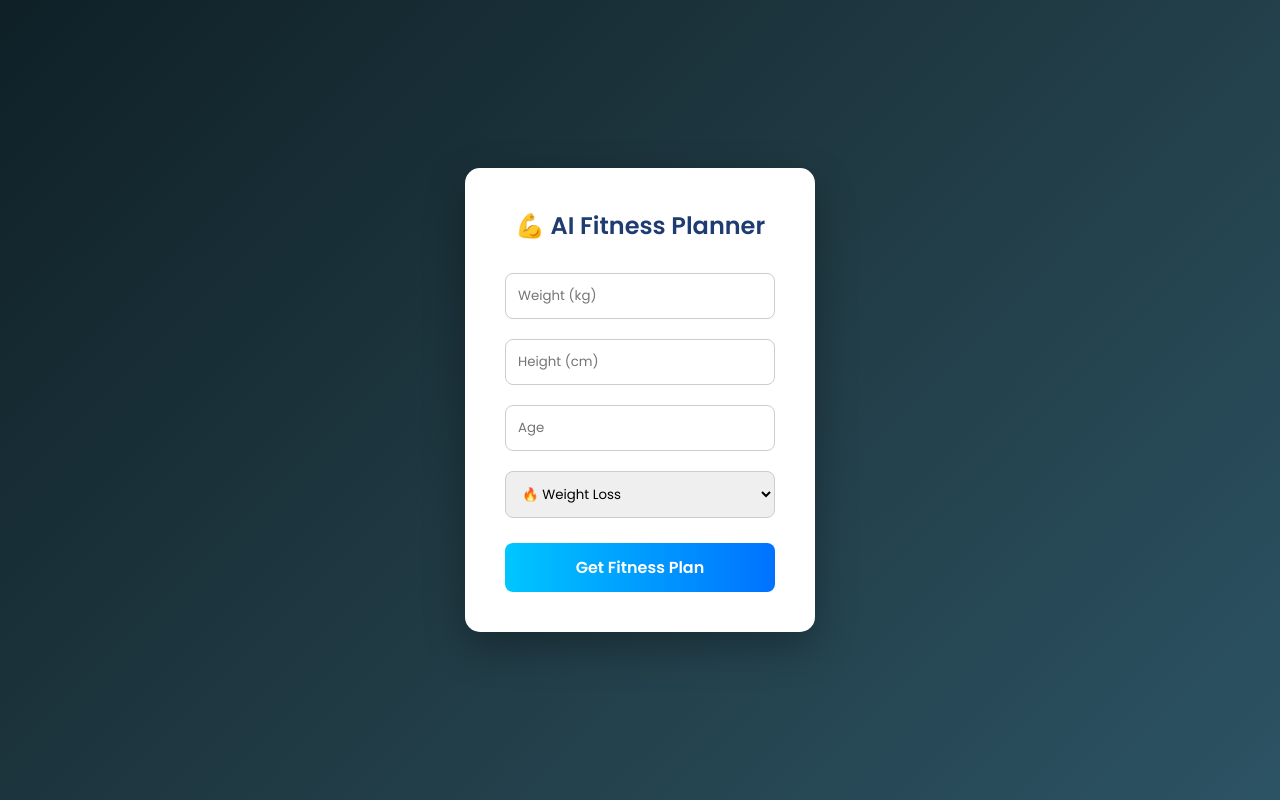
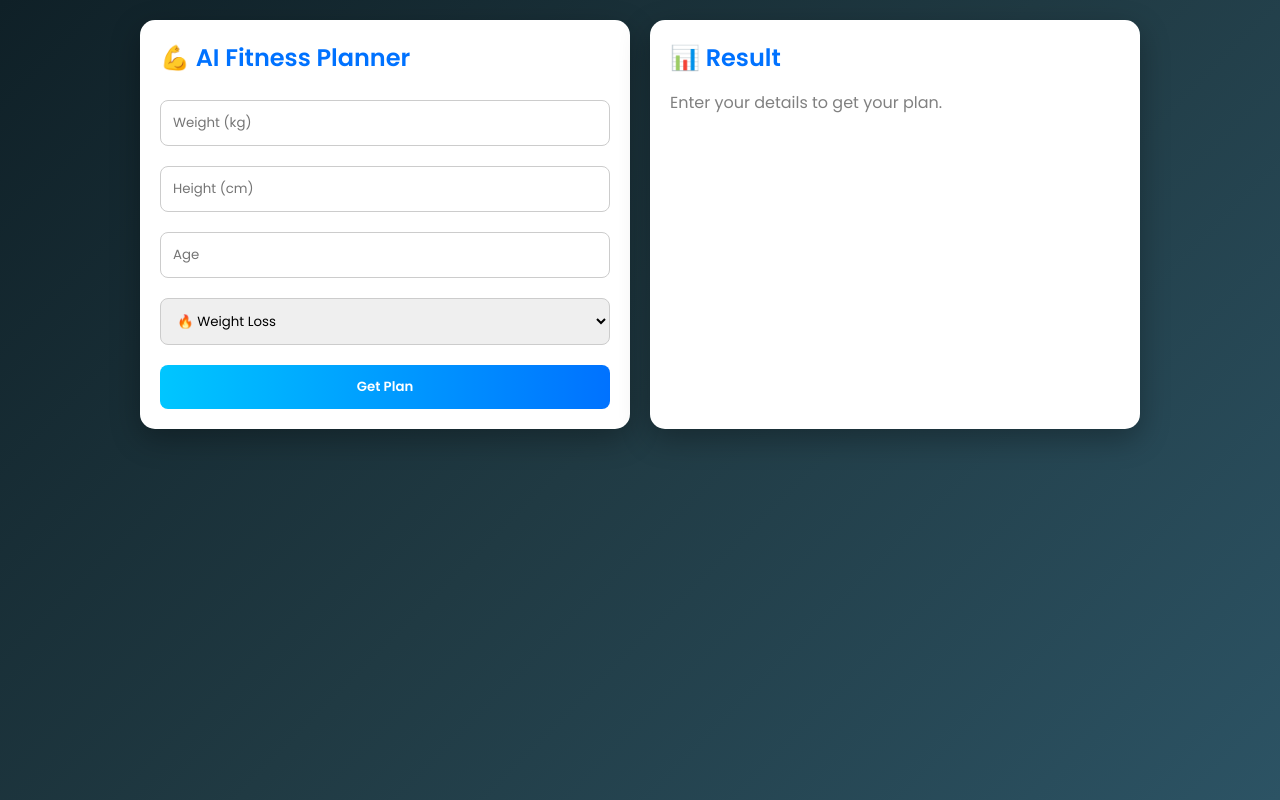
Before and after one commit to Ukkojid/Fitness-Tracker, a Flask app: page / in a window 1280 px wide. Run offline with Flask 3, Linux system fonts and the light colour scheme.

Commit message:
UI change

```diff
--- a/api/index.py
+++ b/api/index.py
@@ -3,15 +3,34 @@ import pandas as pd
 from sklearn.tree import DecisionTreeClassifier
 from sklearn.preprocessing import LabelEncoder
 import os
+import warnings
+from sklearn.exceptions import DataConversionWarning
+
+# Remove warnings
+warnings.filterwarnings("ignore")
+warnings.filterwarnings("ignore", category=UserWarning)
+warnings.filterwarnings("ignore", category=DataConversionWarning)
 
 # Fix paths for Vercel
 BASE_DIR = os.path.dirname(__file__)
 
 app = Flask(__name__, template_folder="../templates")
 
-# Load dataset safely
+# Load dataset
 data_path = os.path.join(BASE_DIR, "../fitness_data.csv")
 data = pd.read_csv(data_path)
+
+# 🔥 IMPORTANT: Reduce plan categories (fix ML issue)
+def simplify_plan(plan):
+    plan = plan.lower()
+    if "loss" in plan or "cardio" in plan or "fat" in plan:
+        return "weight_loss"
+    elif "gain" in plan or "muscle" in plan or "strength" in plan:
+        return "weight_gain"
+    else:
+        return "maintenance"
+
+data['plan'] = data['plan'].apply(simplify_plan)
 
 # Encoding
 le_goal = LabelEncoder()
@@ -54,6 +73,15 @@ def get_progress(weight, ideal):
         return f"You need to gain {abs(diff)} kg"
     else:
         return "You are at ideal weight"
+
+# Convert ML output to readable text
+def format_plan(plan):
+    if plan == "weight_loss":
+        return "Cardio + Fat loss workout"
+    elif plan == "weight_gain":
+        return "Strength training + Muscle gain"
+    else:
+        return "Balanced fitness routine"
 
 def get_workout_plan(category, goal):
     if category == "Overweight":
@@ -153,9 +181,9 @@ def home():
             )
 
             prediction = model.predict(input_data)
-            plan = le_plan.inverse_transform(prediction)[0]
+            plan_raw = le_plan.inverse_transform(prediction)[0]
+            plan = format_plan(plan_raw)
 
-            # Extra features
             workout = get_workout_plan(category, goal)
             diet = get_diet_plan(category, goal)
             tip = get_tip(goal)
@@ -183,15 +211,14 @@ def home():
             result = {
                 "bmi": "Error",
                 "category": "Invalid input",
-                "plan": str(e),
-                "workout": "-",
-                "diet": "-",
-                "tip": "-",
-                "ideal": "-",
-                "progress": "-"
+                "plan": str(e)
             }
 
     return render_template("index.html", result=result)
 
 # Vercel config
 app.debug = False
+
+# Local run
+if __name__ == "__main__":
+    app.run(debug=True)
--- a/templates/index.html
+++ b/templates/index.html
@@ -5,11 +5,7 @@
   <meta name="viewport" content="width=device-width, initial-scale=1.0" />
   <title>AI Fitness System</title>
 
-    <!-- Google Font -->
-    <link
-      href="https://fonts.googleapis.com/css2?family=Poppins:wght@300;400;600&display=swap"
-      rel="stylesheet"
-    />
+  <link href="https://fonts.googleapis.com/css2?family=Poppins:wght@300;400;600&display=swap" rel="stylesheet"/>
 
 <style>
   * {
@@ -20,97 +16,123 @@
   }
 
   body {
-        height: 100vh;
     background: linear-gradient(135deg, #0f2027, #203a43, #2c5364);
-        display: flex;
-        justify-content: center;
-        align-items: center;
+    min-height: 100vh;
+    padding: 20px;
   }
 
   .container {
-        background: #ffffff;
-        padding: 40px;
-        width: 350px;
-        border-radius: 15px;
-        box-shadow: 0 15px 40px rgba(0, 0, 0, 0.3);
-        text-align: center;
-        animation: fadeIn 0.8s ease-in-out;
+    max-width: 1000px;
+    margin: auto;
+    display: flex;
+    gap: 20px;
+    flex-wrap: wrap; /* ✅ important */
   }
 
-      @keyframes fadeIn {
-        from {
-          opacity: 0;
-          transform: translateY(20px);
-        }
-        to {
-          opacity: 1;
-          transform: translateY(0);
-        }
+  .form-box, .result-box {
+    background: white;
+    padding: 20px;
+    border-radius: 15px;
+    box-shadow: 0 10px 30px rgba(0,0,0,0.3);
+    flex: 1;
+    min-width: 300px; /* ✅ responsive fix */
   }
 
   h2 {
-        margin-bottom: 20px;
-        color: #1e3c72;
+    margin-bottom: 15px;
+    color: #0072ff;
   }
 
-      input,
-      select {
+  input, select {
     width: 100%;
     padding: 12px;
     margin: 10px 0;
     border-radius: 8px;
     border: 1px solid #ccc;
-        outline: none;
-        transition: 0.3s;
   }
 
-      input:focus,
-      select:focus {
-        border-color: #00c6ff;
-        box-shadow: 0 0 5px rgba(0, 198, 255, 0.5);
+  input:focus, select:focus {
+    border-color: #0072ff;
+    box-shadow: 0 0 5px rgba(0,114,255,0.5);
   }
 
   button {
     width: 100%;
     padding: 12px;
-        margin-top: 15px;
+    margin-top: 10px;
     border: none;
     border-radius: 8px;
     background: linear-gradient(90deg, #00c6ff, #0072ff);
     color: white;
-        font-size: 16px;
     font-weight: 600;
     cursor: pointer;
-        transition: 0.3s;
   }
 
-      button:hover {
-        transform: translateY(-2px);
-        box-shadow: 0 8px 20px rgba(0, 114, 255, 0.4);
+  .card {
+    background: #f4f7fb;
+    padding: 12px;
+    border-radius: 10px;
+    margin-bottom: 10px;
   }
 
-      .result {
-        margin-top: 20px;
-        padding: 15px;
-        background: #f5f7fa;
-        border-radius: 10px;
-        text-align: left;
+  .badge {
+    padding: 5px 10px;
+    border-radius: 20px;
+    color: white;
+    font-size: 12px;
   }
 
-      .result h3 {
-        margin-bottom: 10px;
-        color: #0072ff;
+  .underweight { background: orange; }
+  .normal { background: green; }
+  .overweight { background: red; }
+
+  ul {
+    margin-top: 5px;
+    padding-left: 15px;
   }
 
-      .result p {
-        margin: 5px 0;
+  li {
     font-size: 14px;
+    margin-bottom: 3px;
+  }
+
+  .section-title {
+    margin-top: 15px;
+    margin-bottom: 5px;
+    font-weight: 600;
+  }
+
+  /* ✅ MOBILE VIEW */
+  @media (max-width: 768px) {
+    .container {
+      flex-direction: column; /* stack vertically */
+    }
+
+    body {
+      padding: 10px;
+    }
+
+    .form-box, .result-box {
+      width: 100%;
+    }
+
+    h2 {
+      font-size: 18px;
+    }
+
+    input, select, button {
+      font-size: 14px;
+    }
   }
 </style>
 </head>
 
 <body>
+
 <div class="container">
+
+  <!-- FORM -->
+  <div class="form-box">
     <h2>💪 AI Fitness Planner</h2>
 
     <form method="POST">
@@ -124,33 +146,57 @@
         <option value="maintain">⚖ Maintain</option>
       </select>
 
-        <button type="submit">Get Fitness Plan</button>
+      <button type="submit">Get Plan</button>
     </form>
+  </div>
+
+  <!-- RESULT -->
+  <div class="result-box">
+    <h2>📊 Result</h2>
 
     {% if result %}
-      <div class="result">
-        <h3>Your Result</h3>
-        <p><strong>BMI:</strong> {{ result.bmi }}</p>
-        <p><strong>Category:</strong> {{ result.category }}</p>
-        <p><strong>Plan:</strong> {{ result.plan }}</p>
-        <p><b>Workout:</b> {{ result.workout }}</p>
-        <p><b>Diet:</b> {{ result.diet }}</p>
-        <p><b>Tip:</b> {{ result.tip }}</p>
-        <h3>Weekly Workout</h3>
+
+    <div class="card"><strong>BMI:</strong> {{ result.bmi }}</div>
+
+    <div class="card">
+      <strong>Category:</strong>
+      <span class="badge
+        {% if result.category == 'Overweight' %}overweight
+        {% elif result.category == 'Normal' %}normal
+        {% else %}underweight{% endif %}">
+        {{ result.category }}
+      </span>
+    </div>
+
+    <div class="card"><strong>Plan:</strong> {{ result.plan }}</div>
+    <div class="card"><strong>Ideal Weight:</strong> {{ result.ideal }} kg</div>
+    <div class="card"><strong>Progress:</strong> {{ result.progress }}</div>
+
+    <div class="card"><strong>Workout:</strong> {{ result.workout }}</div>
+    <div class="card"><strong>Diet:</strong> {{ result.diet }}</div>
+    <div class="card"><strong>Tip:</strong> {{ result.tip }}</div>
+
+    <div class="section-title">🏋 Weekly Workout</div>
     <ul>
       {% for day, work in result.weekly_workout.items() %}
-          <li>{{ day }}: {{ work }}</li>
+      <li><strong>{{ day }}:</strong> {{ work }}</li>
       {% endfor %}
     </ul>
 
-        <h3>Diet Plan</h3>
+    <div class="section-title">🍽 Diet Plan</div>
     <ul>
       {% for meal, food in result.weekly_diet.items() %}
-          <li>{{ meal }}: {{ food }}</li>
+      <li><strong>{{ meal }}:</strong> {{ food }}</li>
       {% endfor %}
     </ul>
+
+    {% else %}
+    <p style="color: gray;">Enter your details to get your plan.</p>
+    {% endif %}
+
   </div>
-      {% endif %}
+
 </div>
+
 </body>
 </html>
```
Lines whose indentation alone changed are shown as unchanged.
